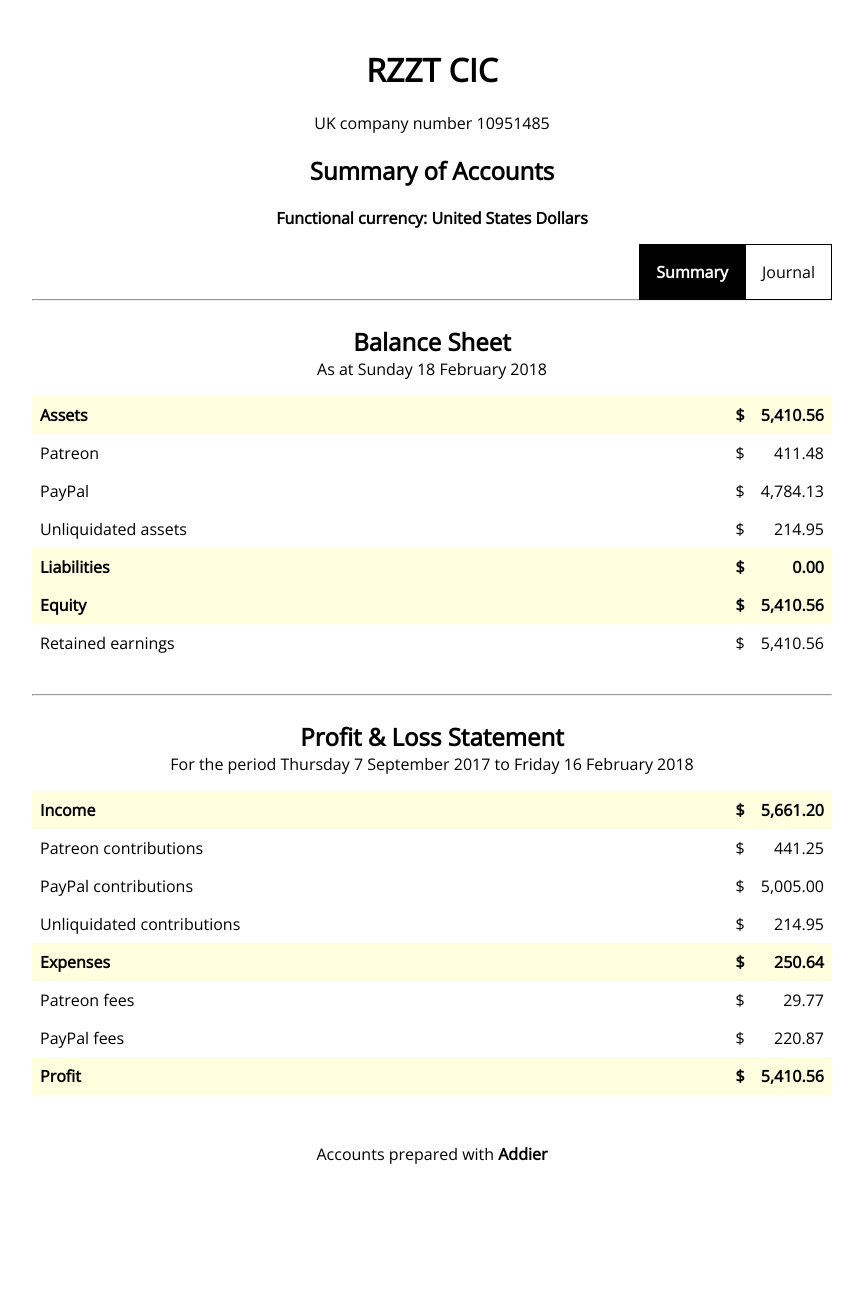
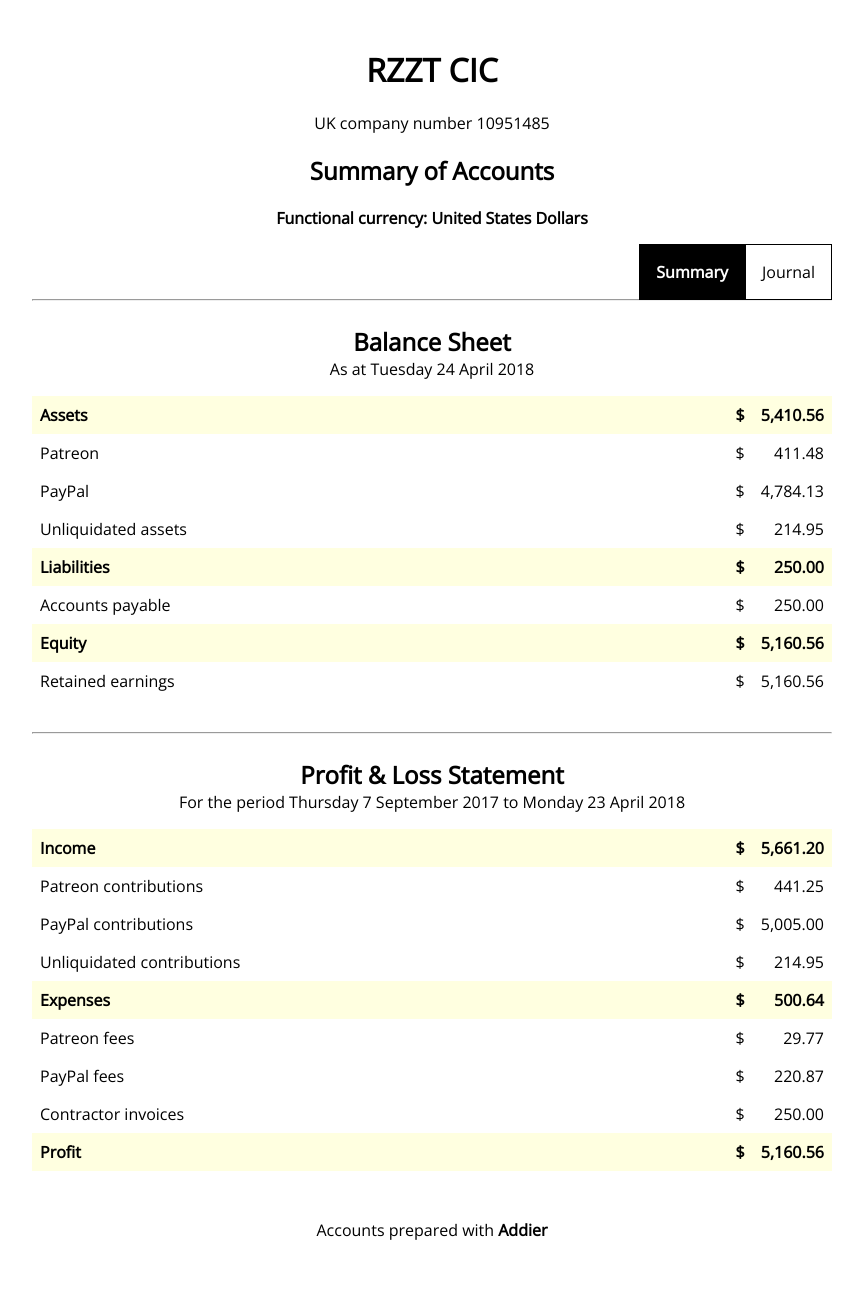
Before and after one commit to RZZT/website, a Jekyll site: the page accounts/summary.html, which Jekyll copies as it is, in a window 1280 px wide. Shown: the whole page, without its empty margins (208-1071 px from the left). Built offline with Jekyll 4.4.1, drawn with Linux system fonts in a browser that asks for light colours; before the commit the page ends 1221 px from its top, so only the background shows below that.

Commit message:
Updated accounts

```diff
--- a/accounts/summary.html
+++ b/accounts/summary.html
@@ -27,21 +27,21 @@
   <div class="sheet">
     <div class="sheet-header">
       <h2>Balance Sheet</h2>
-      <span class="sheet-subheading">As at Sunday 18 February 2018</span>
+      <span class="sheet-subheading">As at Tuesday 24 April 2018</span>
     </div>
     <table class="group-table">
-      <tr class='header-row'><th>Assets</th><th class='symb-cell'>$</th><th>5,410.56</th></tr><tr><td>Patreon</td><td class='symb-cell'>$</td><td>411.48</td></tr><tr><td>PayPal</td><td class='symb-cell'>$</td><td>4,784.13</td></tr><tr><td>Unliquidated assets</td><td class='symb-cell'>$</td><td>214.95</td></tr><tr class='header-row'><th>Liabilities</th><th class='symb-cell'>$</th><th>0.00</th></tr><tr class='header-row'><th>Equity</th><th class='symb-cell'>$</th><th>5,410.56</th></tr><tr><td>Retained earnings</td><td class='symb-cell'>$</td><td>5,410.56</td></tr>
+      <tr class='header-row'><th>Assets</th><th class='symb-cell'>$</th><th>5,410.56</th></tr><tr><td>Patreon</td><td class='symb-cell'>$</td><td>411.48</td></tr><tr><td>PayPal</td><td class='symb-cell'>$</td><td>4,784.13</td></tr><tr><td>Unliquidated assets</td><td class='symb-cell'>$</td><td>214.95</td></tr><tr class='header-row'><th>Liabilities</th><th class='symb-cell'>$</th><th>250.00</th></tr><tr><td>Accounts payable</td><td class='symb-cell'>$</td><td>250.00</td></tr><tr class='header-row'><th>Equity</th><th class='symb-cell'>$</th><th>5,160.56</th></tr><tr><td>Retained earnings</td><td class='symb-cell'>$</td><td>5,160.56</td></tr>
     </table>
   </div>
   <hr/>
   <div class="sheet">
     <div class="sheet-header">
       <h2>Profit &amp; Loss Statement</h2>
-      <span class="sheet-subheading">For the period Thursday 7 September 2017 to Friday 16 February 2018</span>
+      <span class="sheet-subheading">For the period Thursday 7 September 2017 to Monday 23 April 2018</span>
     </div>
     <table class="group-table">
       <tr class="group-heading">
-        <tr class='header-row'><th>Income</th><th class='symb-cell'>$</th><th>5,661.20</th></tr><tr><td>Patreon contributions</td><td class='symb-cell'>$</td><td>441.25</td></tr><tr><td>PayPal contributions</td><td class='symb-cell'>$</td><td>5,005.00</td></tr><tr><td>Unliquidated contributions</td><td class='symb-cell'>$</td><td>214.95</td></tr><tr class='header-row'><th>Expenses</th><th class='symb-cell'>$</th><th>250.64</th></tr><tr><td>Patreon fees</td><td class='symb-cell'>$</td><td>29.77</td></tr><tr><td>PayPal fees</td><td class='symb-cell'>$</td><td>220.87</td></tr><tr class='header-row'><th>Profit</th><th class='symb-cell'>$</th><th>5,410.56</th></tr>
+        <tr class='header-row'><th>Income</th><th class='symb-cell'>$</th><th>5,661.20</th></tr><tr><td>Patreon contributions</td><td class='symb-cell'>$</td><td>441.25</td></tr><tr><td>PayPal contributions</td><td class='symb-cell'>$</td><td>5,005.00</td></tr><tr><td>Unliquidated contributions</td><td class='symb-cell'>$</td><td>214.95</td></tr><tr class='header-row'><th>Expenses</th><th class='symb-cell'>$</th><th>500.64</th></tr><tr><td>Patreon fees</td><td class='symb-cell'>$</td><td>29.77</td></tr><tr><td>PayPal fees</td><td class='symb-cell'>$</td><td>220.87</td></tr><tr><td>Contractor invoices</td><td class='symb-cell'>$</td><td>250.00</td></tr><tr class='header-row'><th>Profit</th><th class='symb-cell'>$</th><th>5,160.56</th></tr>
     </table>
   </div>
 </div>
```
Also changed, not shown: accounts/entries/2018-04-23-vrr-taskhive-week-1.html (added, +53 -0 lines), accounts/journal.html (+1 -1 lines).
